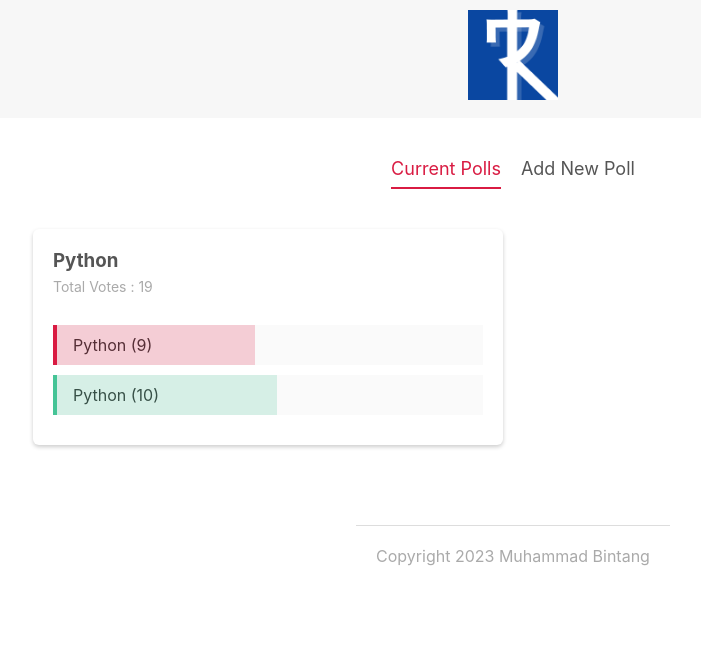
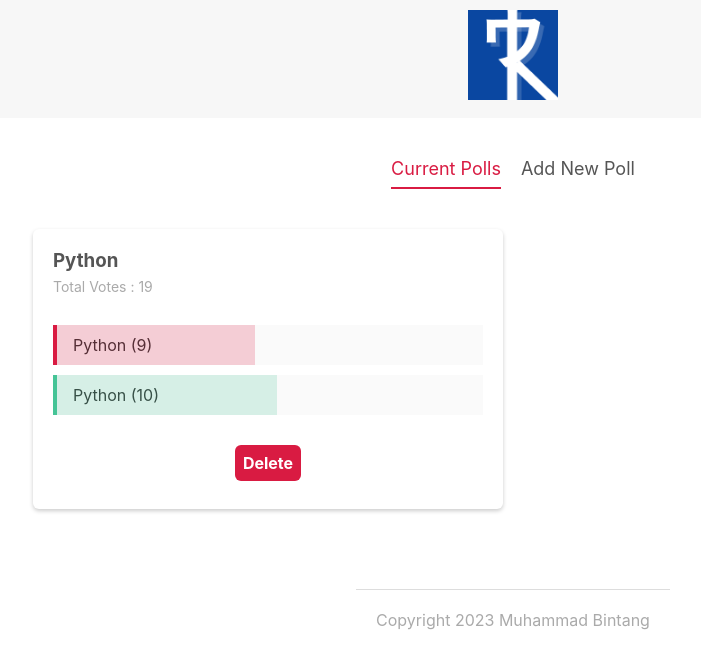
Before and after one commit to M-BintangR/my-polls, a Svelte app: page / in a window 1280 px wide. Shown: the top 668 px of the page, without its empty margins (127-828 px from the left). Built offline with nearby package versions, Linux system fonts and the light colour scheme.

Commit message:
delete polls ✅

```diff
--- a/src/components/Button.svelte
+++ b/src/components/Button.svelte
@@ -4,7 +4,7 @@
   export let inverse = false;
 </script>
 
-<button class={type} class:flat class:inverse>
+<button class={type} class:flat class:inverse on:click>
   <slot />
 </button>
 
--- a/src/components/DetailPoll.svelte
+++ b/src/components/DetailPoll.svelte
@@ -2,6 +2,7 @@
   import { createEventDispatcher } from "svelte";
   import Card from "../shared/Card.svelte";
   import pollStore from "../stores/PollStore";
+  import Button from "./Button.svelte";
 
   export let poll;
   const dispatch = createEventDispatcher();
@@ -27,6 +28,12 @@
     });
     // dispatch("vote", { option, id });
   };
+
+  const handleDelete = (id) => {
+    pollStore.update((currentPoll) => {
+      return currentPoll.filter((poll) => poll.id != id);
+    });
+  };
 </script>
 
 <Card>
@@ -40,6 +47,9 @@
     <div class="answer" on:click={() => handleVote("b", poll.id)}>
       <div class="percent percent-b" style="width: {percentB}%;"></div>
       <span>{poll.answerB} ({poll.votesB})</span>
+    </div>
+    <div class="delete">
+      <Button flat={true} on:click={() => handleDelete(poll.id)}>Delete</Button>
     </div>
   </div>
 </Card>
@@ -81,4 +91,8 @@
     border-left: 4px solid #45c496;
     background: rgba(69, 196, 150, 0.2);
   }
+  .delete {
+    margin-top: 30px;
+    text-align: center;
+  }
 </style>
```
